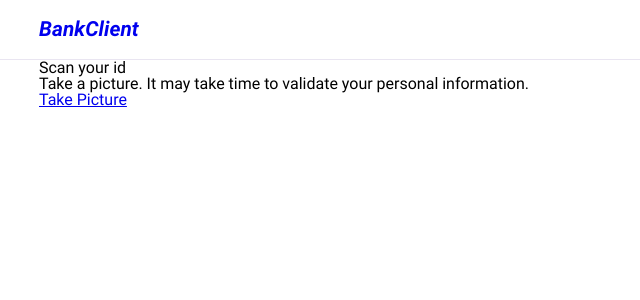
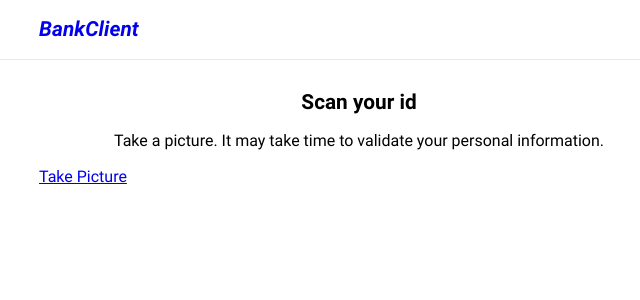
Before and after one commit to mariasimo/z1-frontend, a React (Create React App) app: page / in a window 1280 px wide. Shown: the top 300 px of the page, without its empty margins (281-921 px from the left). Built offline with nearby package versions, Linux system fonts and the light colour scheme.

Commit message:
add texts styles

```diff
--- a/src/App.tsx
+++ b/src/App.tsx
@@ -1,7 +1,7 @@
 import React, { useState } from "react";
 import { Link, Route } from "wouter";
 import Home from "./Home";
-import { Header, Logo, MainContainer } from "./styles/components";
+import { Header, Logo, Container } from "./styles/components";
 import TakePicture from "./TakePicture";
 
 const App = () => {
@@ -11,11 +11,11 @@ const App = () => {
   return (
     <body>
       <Header>
-        <MainContainer>
+        <Container>
           <Logo>
             <Link to="/">BankClient</Link>
           </Logo>
-        </MainContainer>
+        </Container>
       </Header>
       <Route path="/take-picture">
         <TakePicture
--- a/src/Home.tsx
+++ b/src/Home.tsx
@@ -1,7 +1,6 @@
 import React from "react";
-import styled from "styled-components";
 import { Link } from "wouter";
-import { MainContainer } from "./styles/components";
+import { Container, Title, Paragraph } from "./styles/components";
 
 const Home = ({
   picture,
@@ -10,11 +9,12 @@ const Home = ({
   picture: string | undefined;
   outcome: string | undefined;
 }) => (
-  <MainContainer>
-    <h1>Scan your id</h1>
-    <p>
+  <main>
+    <Container>
+      <Title as="h1">Scan your id</Title>
+      <Paragraph>
         Take a picture. It may take time to validate your personal information.
-    </p>
+      </Paragraph>
       {outcome && picture && (
         <>
           <img src={picture} alt="output" width="400" height="225" />
@@ -22,7 +22,8 @@ const Home = ({
         </>
       )}
       <Link to="/take-picture">Take Picture</Link>
-  </MainContainer>
+    </Container>
+  </main>
 );
 
 export default Home;
--- a/src/styles/components.js
+++ b/src/styles/components.js
@@ -7,13 +7,16 @@ export const Header = styled.header`
   align-items: center;
 `;
 
-export const MainContainer = styled.main`
+export const Container = styled.div`
   width: var(--width-container);
   max-width: var(--max-width-container);
   margin: 0 auto;
 
   ${Header} & {
     padding: var(--spacing-s) 0;
+  }
+  main & {
+    padding: var(--spacing-m) 0;
   }
 `;
 
@@ -27,3 +30,20 @@ export const Logo = styled.p`
     text-decoration: none;
   }
 `;
+
+export const Title = styled.h1`
+  color: var(--color-text);
+  font-size: 1.3rem;
+  font-weight: 700;
+  margin-bottom: var(--spacing-s);
+  text-align: center;
+`;
+
+export const Paragraph = styled.p`
+  color: var(--color-text);
+  font-size: 1rem;
+  font-weight: 400;
+  line-height: 1.5;
+  margin-bottom: var(--spacing-s);
+  text-align: center;
+`;
```
Lines whose indentation alone changed are shown as unchanged.
